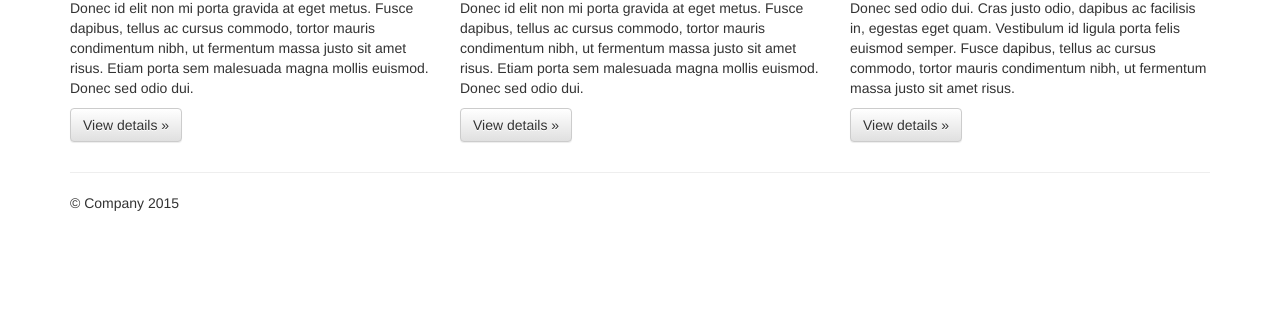
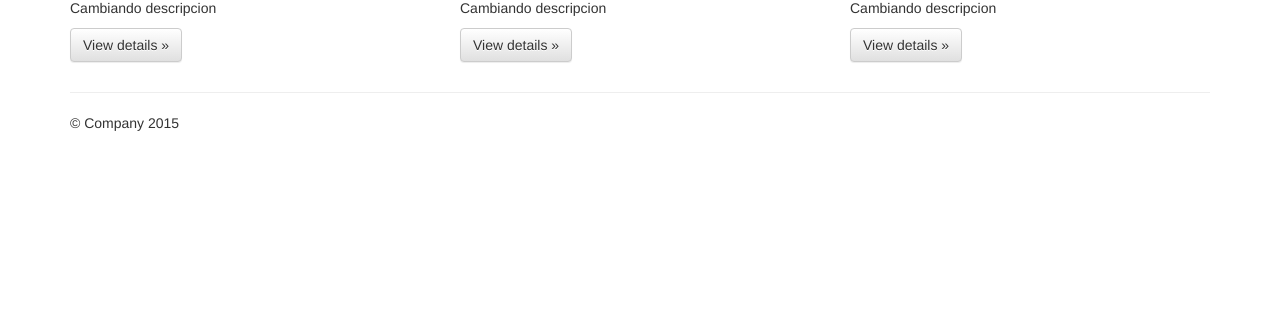
Before and after one commit to exrnovo/Tarea1CursoGIT2023, a plain HTML site: page index.html in a window 1280 px wide. Shown: the part 476-800 px from the top of the page. Drawn offline with nearby package versions, Linux system fonts and the light colour scheme.

Commit message:
se modifica archivo index.html descripciones de los textos

```diff
--- a/index.html
+++ b/index.html
@@ -66,17 +66,17 @@
       <div class="row">
         <div class="col-md-4">
           <h2>Heading</h2>
-          <p>Donec id elit non mi porta gravida at eget metus. Fusce dapibus, tellus ac cursus commodo, tortor mauris condimentum nibh, ut fermentum massa justo sit amet risus. Etiam porta sem malesuada magna mollis euismod. Donec sed odio dui. </p>
+          <p>Cambiando descripcion </p>
           <p><a class="btn btn-default" href="#" role="button">View details &raquo;</a></p>
         </div>
         <div class="col-md-4">
           <h2>Heading</h2>
-          <p>Donec id elit non mi porta gravida at eget metus. Fusce dapibus, tellus ac cursus commodo, tortor mauris condimentum nibh, ut fermentum massa justo sit amet risus. Etiam porta sem malesuada magna mollis euismod. Donec sed odio dui. </p>
+          <p>Cambiando descripcion</p>
           <p><a class="btn btn-default" href="#" role="button">View details &raquo;</a></p>
        </div>
         <div class="col-md-4">
           <h2>Heading</h2>
-          <p>Donec sed odio dui. Cras justo odio, dapibus ac facilisis in, egestas eget quam. Vestibulum id ligula porta felis euismod semper. Fusce dapibus, tellus ac cursus commodo, tortor mauris condimentum nibh, ut fermentum massa justo sit amet risus.</p>
+          <p>Cambiando descripcion</p>
           <p><a class="btn btn-default" href="#" role="button">View details &raquo;</a></p>
         </div>
       </div>
```
